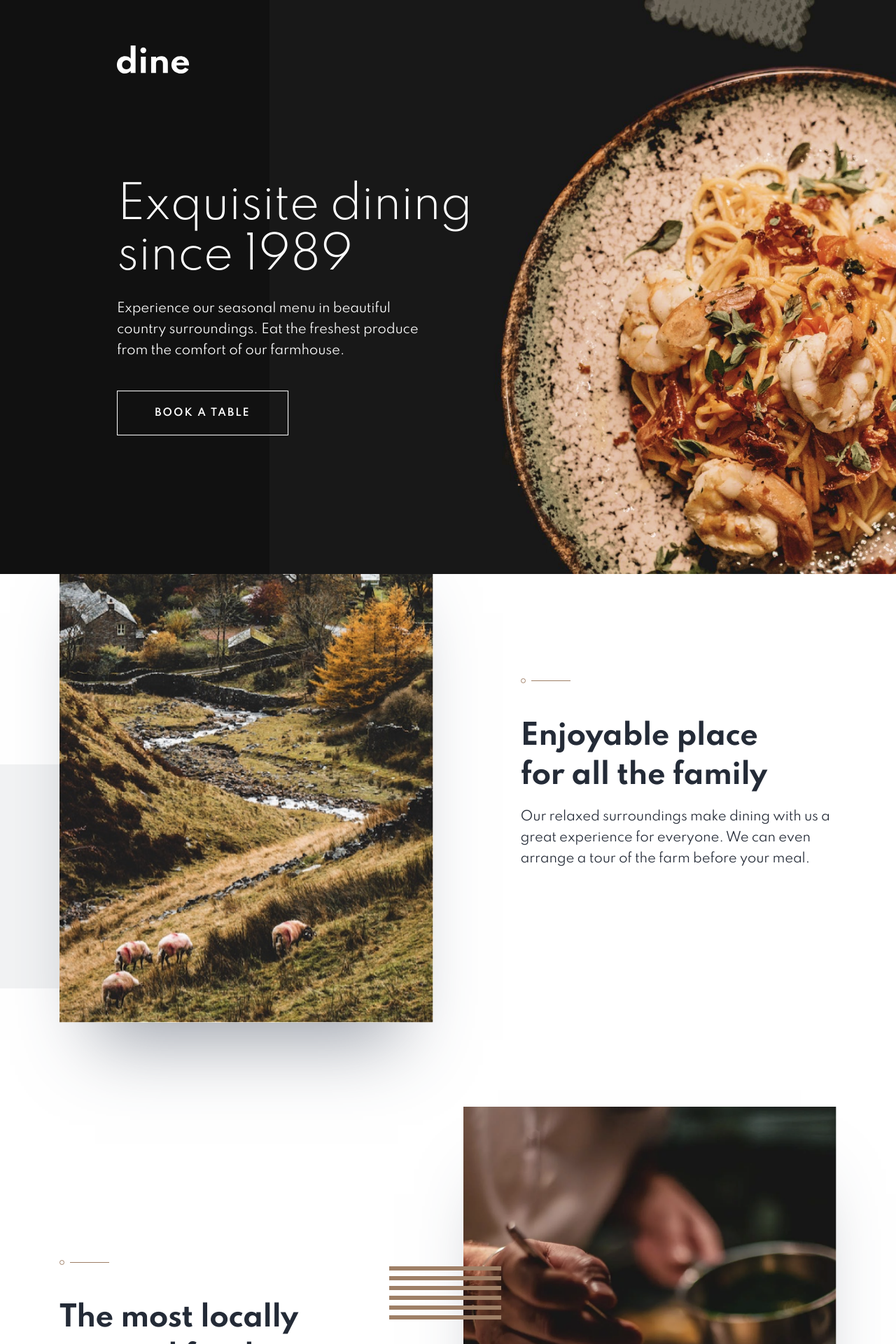
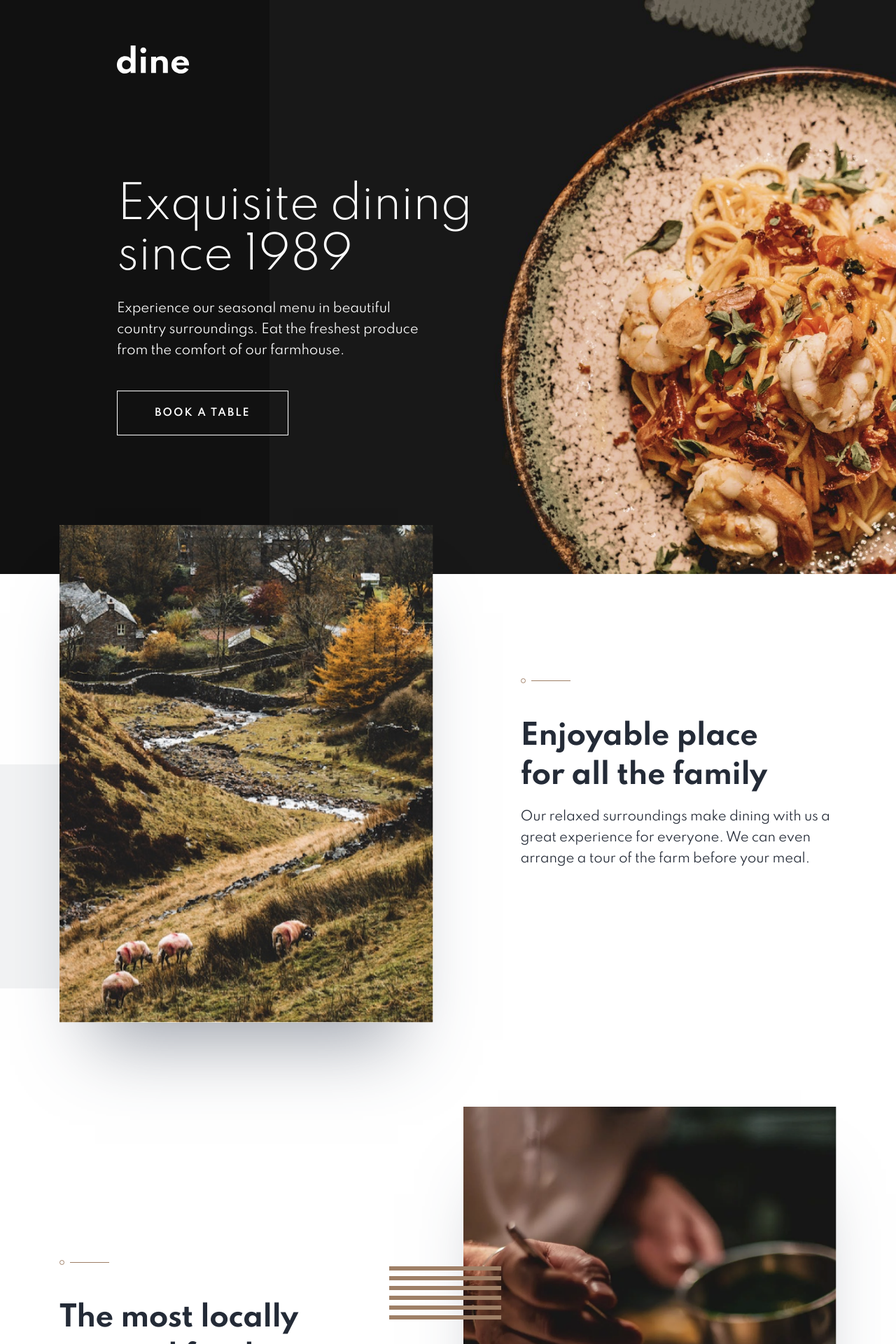
Before and after one commit to stephjoseph/dine-restaurant-website, a React (Vite) app: page / in a window 1280 px wide. Shown: the top 1920 px of the page at 70% size. Built offline with nearby package versions, Linux system fonts and the light colour scheme.

Commit message:
Update Main.jsx

```diff
--- a/src/components/home/Main.jsx
+++ b/src/components/home/Main.jsx
@@ -6,7 +6,7 @@ import LocallySourced from "./main/LocallySourced";
 
 const Main = () => {
   return (
-    <main className="z-10 -mt-[4.5rem] flex w-full flex-col items-center md:-mt-[6rem] xl:-mt-[4.375rem]">
+    <main className="relative z-30 -mt-[4.5rem] flex w-full flex-col items-center md:-mt-[6rem] xl:-mt-[4.375rem]">
       <EnjoyablePlace />
       <LocallySourced />
       <Highlights />
```
